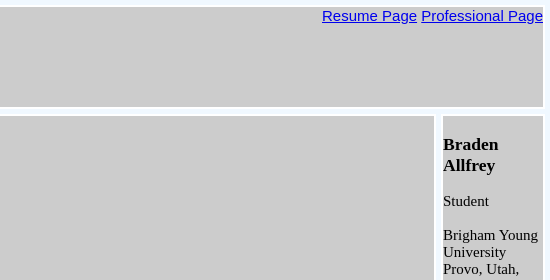
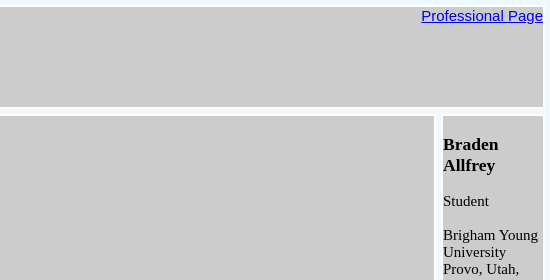
Before and after one commit to ballfrey/WebDev, a plain HTML site: page index.html in a window 1280 px wide. Shown: the top 280 px of the page, 730-1280 px from the left. Drawn offline with Linux system fonts and the light colour scheme.

Commit message:
Add files via upload

```diff
--- a/index.html
+++ b/index.html
@@ -12,7 +12,7 @@
     <div class="common header">
         <img src="https://ogden_images.s3.amazonaws.com/www.heraldextra.com/images/2019/01/20055245/653be7e7296ac88e63019f48b583703f-1200x757.jpg" height="125" alt="Picture of Braden after a big win">
         <span class="subheader">
-            <a href="../startbootstrap-clean-blog-gh-pages/startbootstrap-clean-blog-gh-pages/index.html" id="top">Resume Page</a>
+            <!-- <a href="../startbootstrap-clean-blog-gh-pages/startbootstrap-clean-blog-gh-pages/index.html" id="top">Resume Page</a> -->
             <a href="https://ballfrey.github.io/ProfessionalPage/">Professional Page</a>
         </span>
 
```
